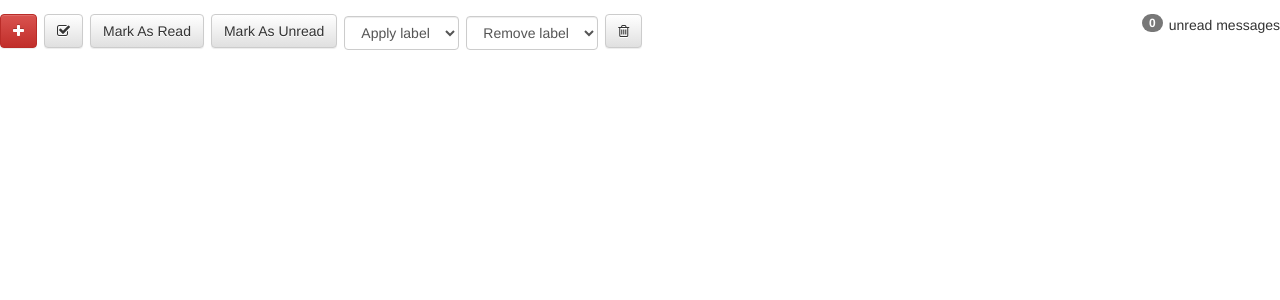
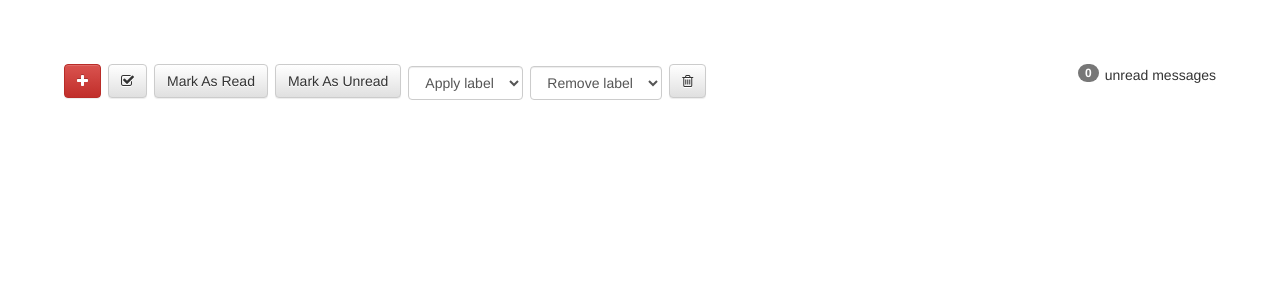
Before and after one commit to keschaefer/inbox-react-app, a React (Create React App) app: page / in a window 1280 px wide. Shown: the top 300 px of the page. Built offline with nearby package versions, Linux system fonts and the light colour scheme; no server answers.

Commit message:
added margin to the body of app

```diff
--- a/src/index.css
+++ b/src/index.css
@@ -1,3 +1,7 @@
+.body {
+  margin: 5%;
+}
+
 .message {
   margin-left: 0px;
   padding-top: 8px;
```
